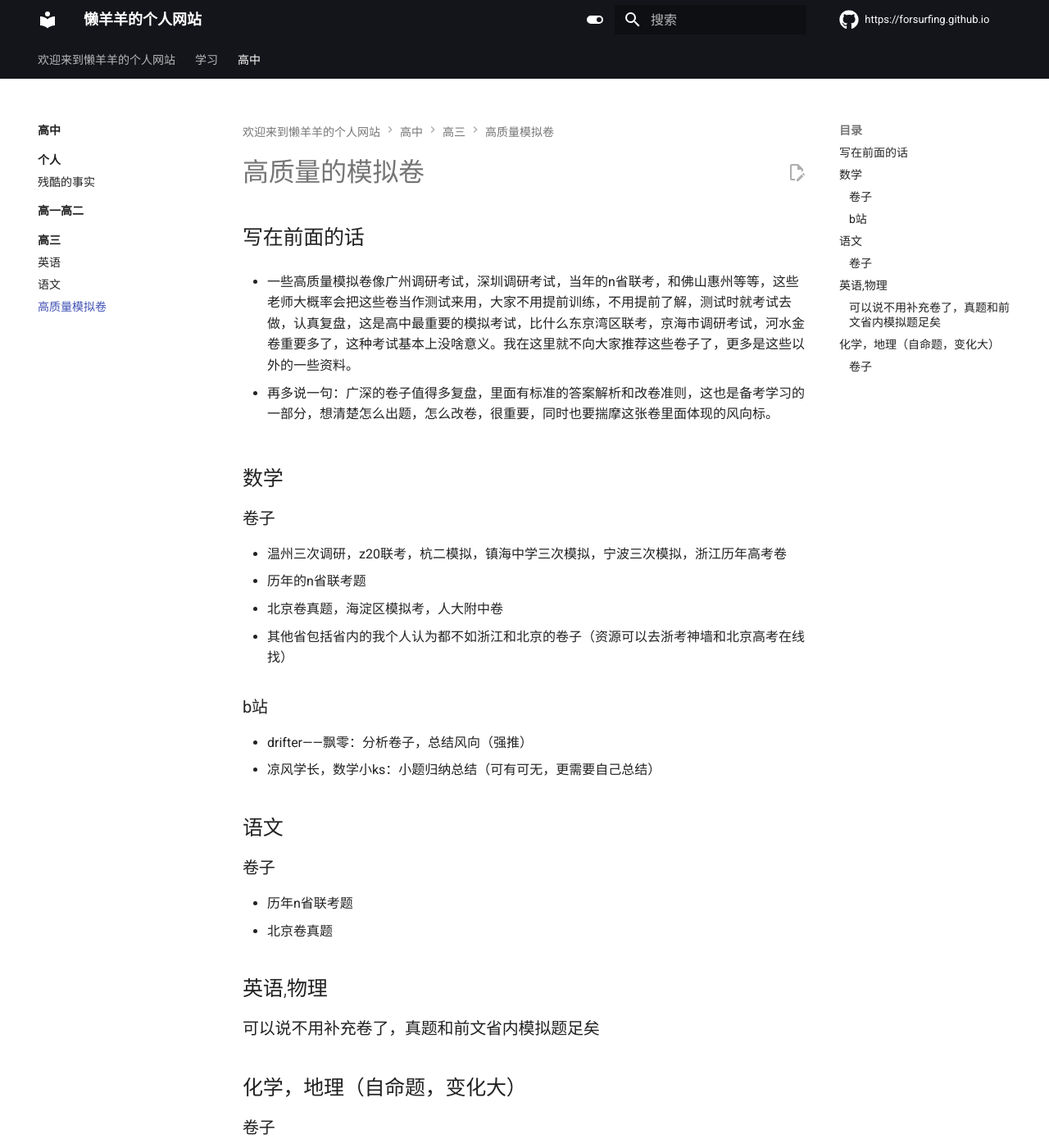
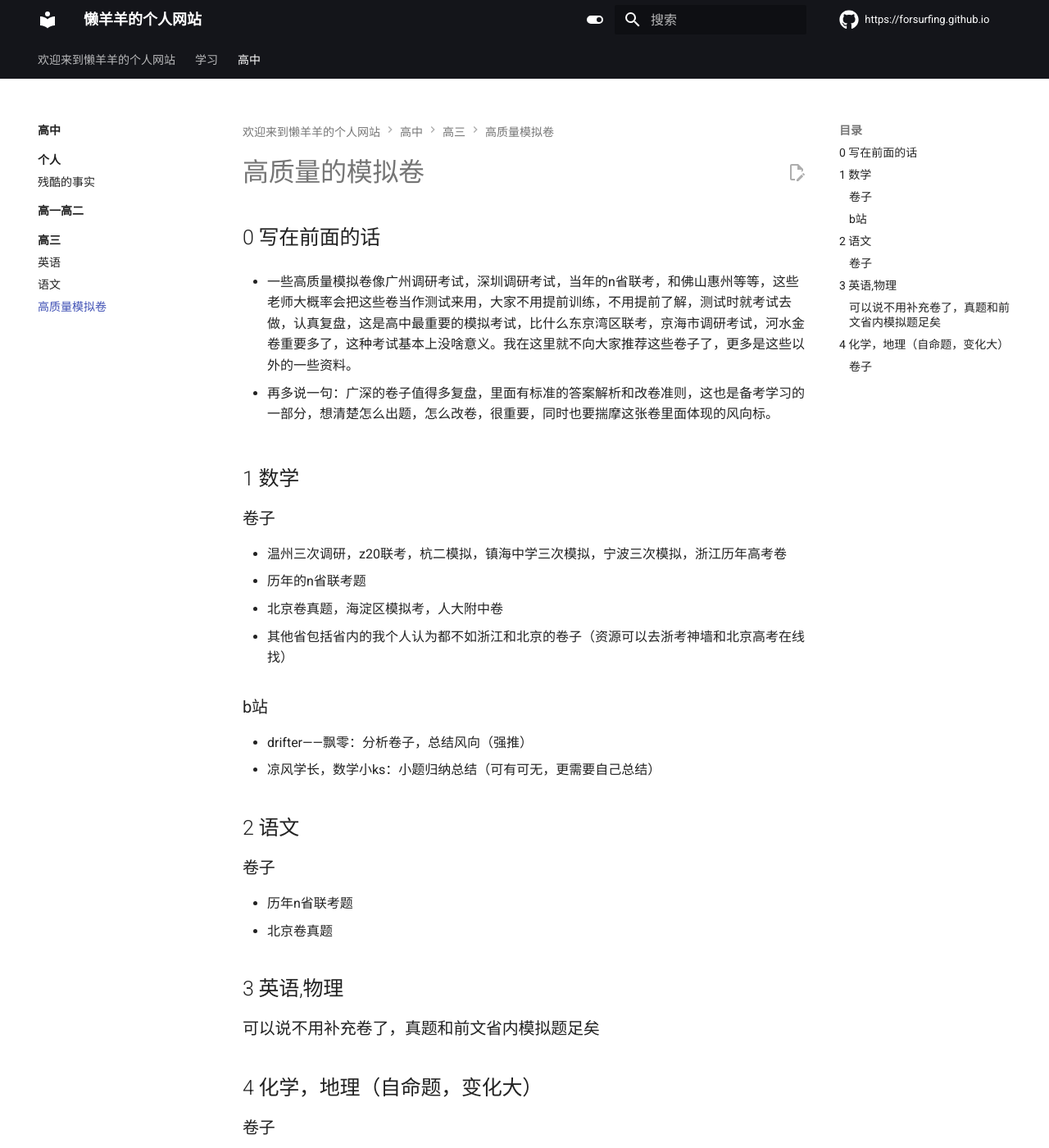
Before and after one commit to forsurfing/forsurfing.github.io, an MkDocs documentation site: the page built from docs/高中/高三/高质量模拟卷/index.md, in a window 1280 px wide and 1400 px high. Shown: the whole window at 82% size. Built offline with MkDocs 1.6.1 and Material for MkDocs 9.7.7, drawn with Linux system fonts in a browser that asks for light colours; nearby versions of some CDN libraries; library files that are not in the unit come from our copies; comment, search, counter and statistics services are not loaded.

Commit message:
Update index.md

```diff
--- a/docs/高中/高三/高质量模拟卷/index.md
+++ b/docs/高中/高三/高质量模拟卷/index.md
@@ -2,14 +2,14 @@
 
 
 
-## 写在前面的话
+## 0 写在前面的话
 
   - 一些高质量模拟卷像广州调研考试，深圳调研考试，当年的n省联考，和佛山惠州等等，这些老师大概率会把这些卷当作测试来用，大家不用提前训练，不用提前了解，测试时就考试去做，认真复盘，这是高中最重要的模拟考试，比什么东京湾区联考，京海市调研考试，河水金卷重要多了，这种考试基本上没啥意义。我在这里就不向大家推荐这些卷子了，更多是这些以外的一些资料。
 
   - 再多说一句：广深的卷子值得多复盘，里面有标准的答案解析和改卷准则，这也是备考学习的一部分，想清楚怎么出题，怎么改卷，很重要，同时也要揣摩这张卷里面体现的风向标。
 
 
-## 数学
+## 1 数学
 
 ### 卷子
 
@@ -24,7 +24,7 @@
 - 凉风学长，数学小ks：小题归纳总结（可有可无，更需要自己总结）
 
 
-## 语文
+## 2 语文
 
 ### 卷子
 
@@ -32,12 +32,12 @@
 - 北京卷真题
 
 
-## 英语,物理
+## 3 英语,物理
 
 ### 可以说不用补充卷了，真题和前文省内模拟题足矣
 
 
-## 化学，地理（自命题，变化大）
+## 4 化学，地理（自命题，变化大）
 
 ### 卷子
 
```
